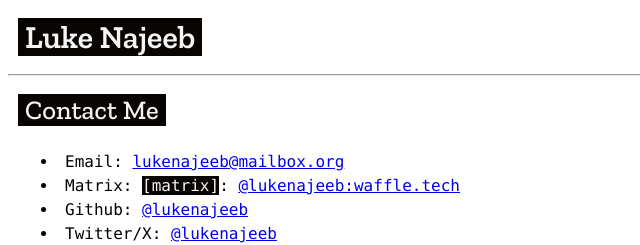
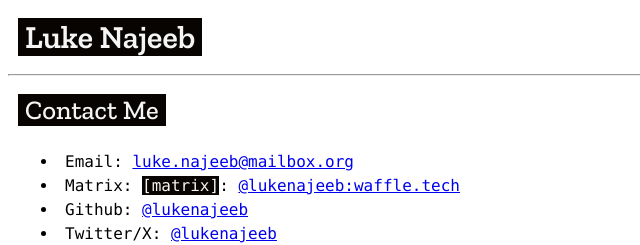
Before and after one commit to lukenajeeb/lukenajeeb.github.io, a plain HTML site: page index.html in a window 1280 px wide. Shown: the top 245 px of the page, 0-640 px from the left. Drawn offline with nearby package versions, Linux system fonts and the light colour scheme; a web font is replaced by a local one.

Commit message:
Update index.html

```diff
--- a/index.html
+++ b/index.html
@@ -48,7 +48,7 @@ li {
     <hr>
 <h2> Contact Me</h2>
     <ul>
-        <li> Email: <a href="mailto:lukenajeeb@mailbox.org">lukenajeeb@mailbox.org</a> </li>
+        <li> Email: <a href="mailto:luke.najeeb@mailbox.org">luke.najeeb@mailbox.org</a> </li>
         <li> Matrix: <div class="highlight">[matrix]</div>: <a href="https://matrix.to/#/@lukenajeeb:waffle.tech"> @lukenajeeb:waffle.tech </a> </li>
         <li> Github: <a href="https://github.com/lukenajeeb/">@lukenajeeb</a></li>
         <li> Twitter/X: <a href="https://x.com/lukenajeeb">@lukenajeeb</a></li>
```
